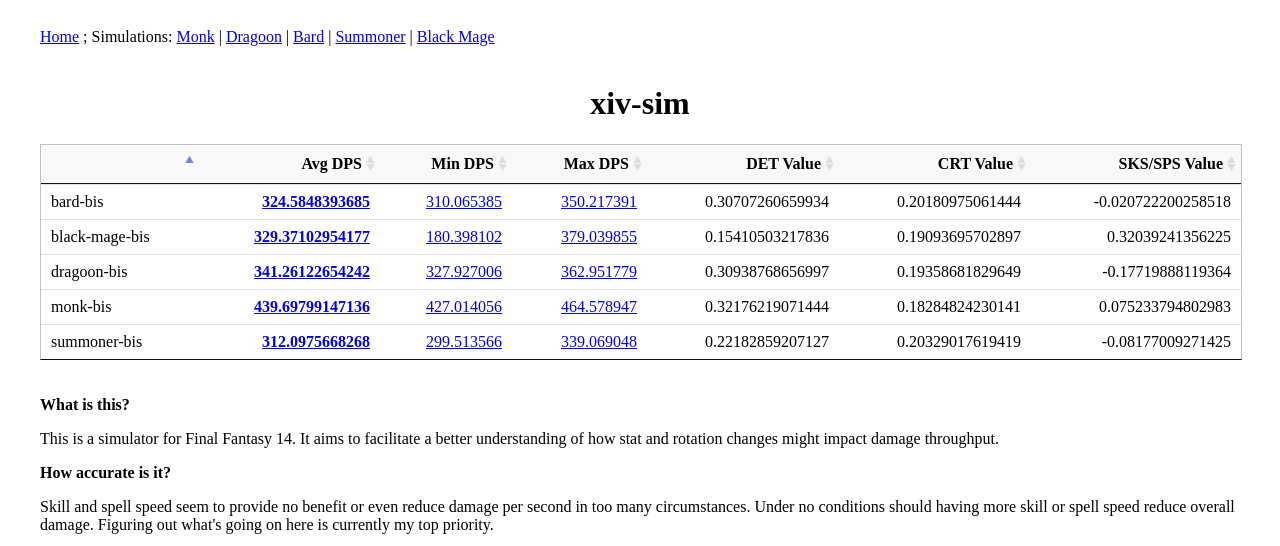
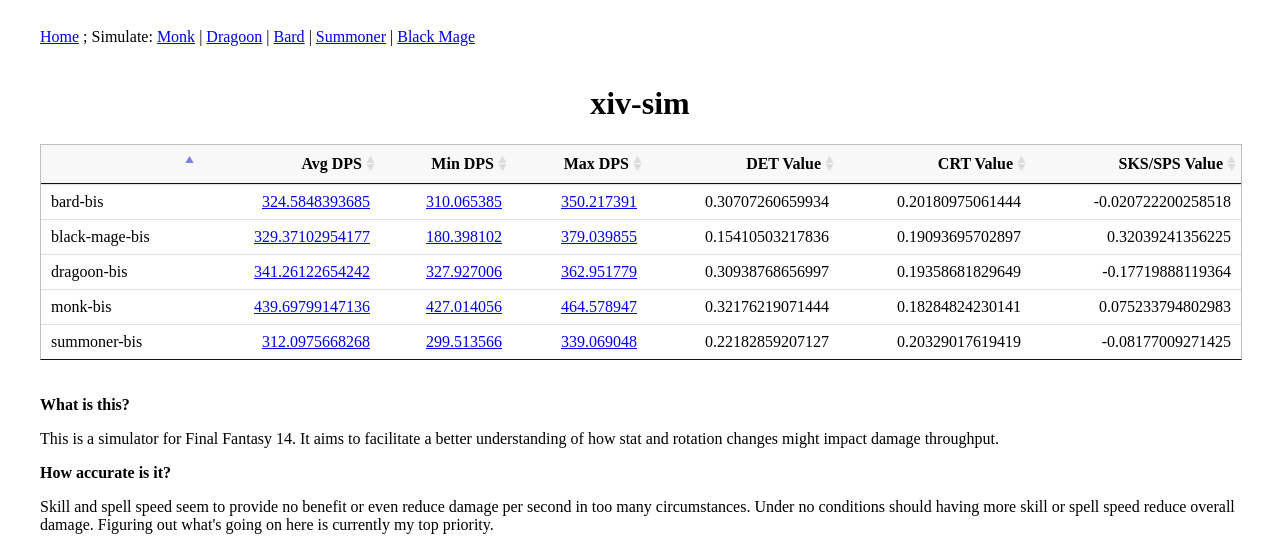
Before and after one commit to ccbrown/xiv-sim-web, a PHP site: page / in a window 1280 px wide. Shown: the top 546 px of the page. Run offline with PHP 8.4, Linux system fonts and the light colour scheme.

Commit message:
minor style change

```diff
--- a/includes/render_home.inc.php
+++ b/includes/render_home.inc.php
@@ -33,7 +33,7 @@ function render_home() {
 				?>
 				<tr>
 					<td><?= htmlspecialchars($id) ?></td>
-					<td class="numeric"><a href="?feature=<?= htmlspecialchars($id) ?>"><b><?= htmlspecialchars($baselineDPS) ?></b></a></td>
+					<td class="numeric"><a href="?feature=<?= htmlspecialchars($id) ?>"><?= htmlspecialchars($baselineDPS) ?></a></td>
 					<td class="numeric"><a href="?feature=<?= urlencode($id) ?>&seed=<?= urlencode($results['worst-seed']) ?>&len=<?= urlencode($results['worst-time'] / 1000000) ?>"><?= htmlspecialchars($results['worst-dps']) ?></a></td>
 					<td class="numeric"><a href="?feature=<?= urlencode($id) ?>&seed=<?= urlencode($results['best-seed']) ?>&len=<?= urlencode($results['best-time'] / 1000000) ?>"><?= htmlspecialchars($results['best-dps']) ?></a></td>
 					<td class="numeric"><?= ($detDPS - $baselineDPS) / $primaryStatGain ?></td>
--- a/index.php
+++ b/index.php
@@ -23,7 +23,7 @@
 <center>
 <div class="wrapper">
 
-<a href="./">Home</a> ; Simulations: <a href="?sim&monk">Monk</a> | <a href="?sim&dragoon">Dragoon</a> | <a href="?sim&bard">Bard</a> | <a href="?sim&summoner">Summoner</a> | <a href="?sim&black-mage">Black Mage</a>
+<a href="./">Home</a> ; Simulate: <a href="?sim&monk">Monk</a> | <a href="?sim&dragoon">Dragoon</a> | <a href="?sim&bard">Bard</a> | <a href="?sim&summoner">Summoner</a> | <a href="?sim&black-mage">Black Mage</a>
 
 <br /><br />
 
```
